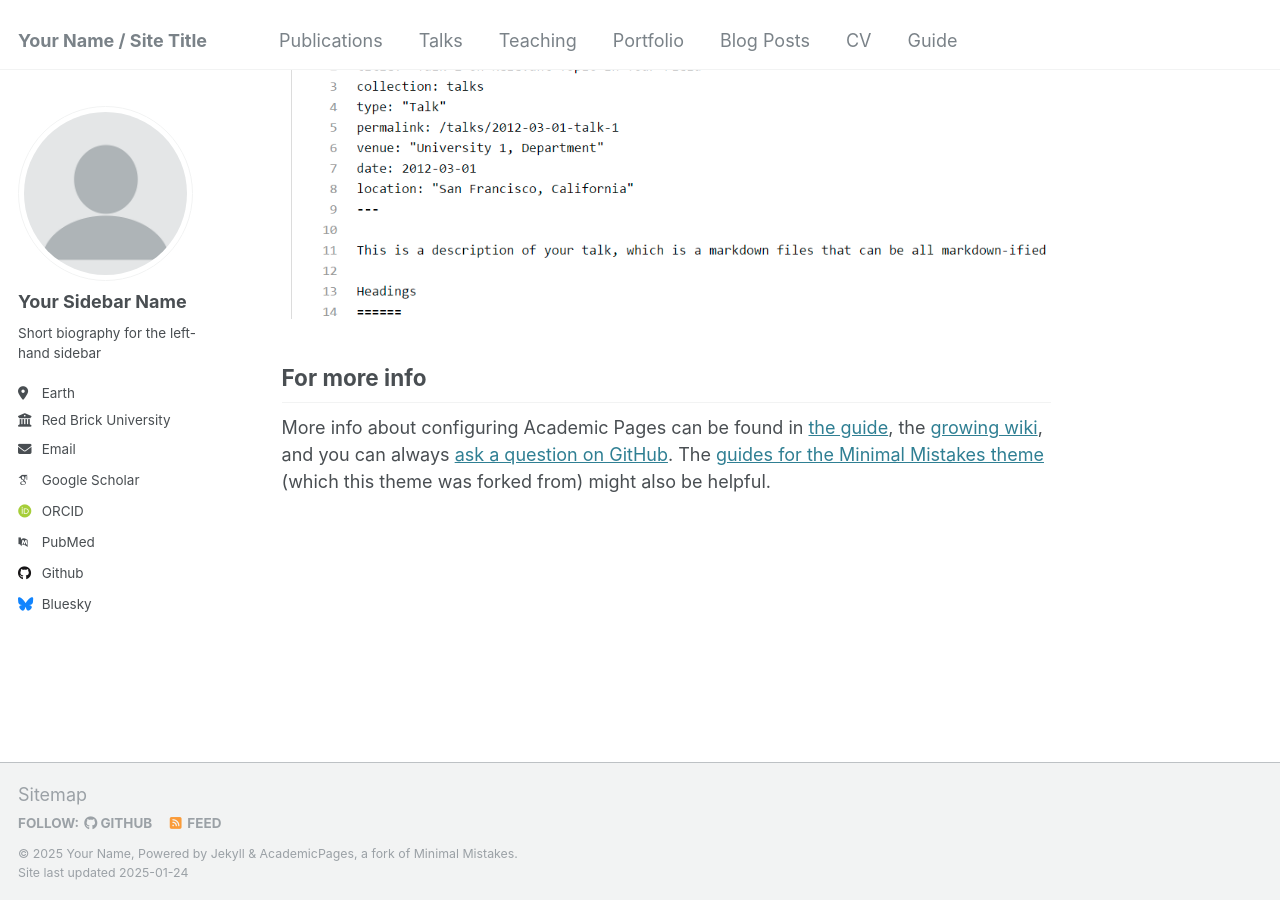
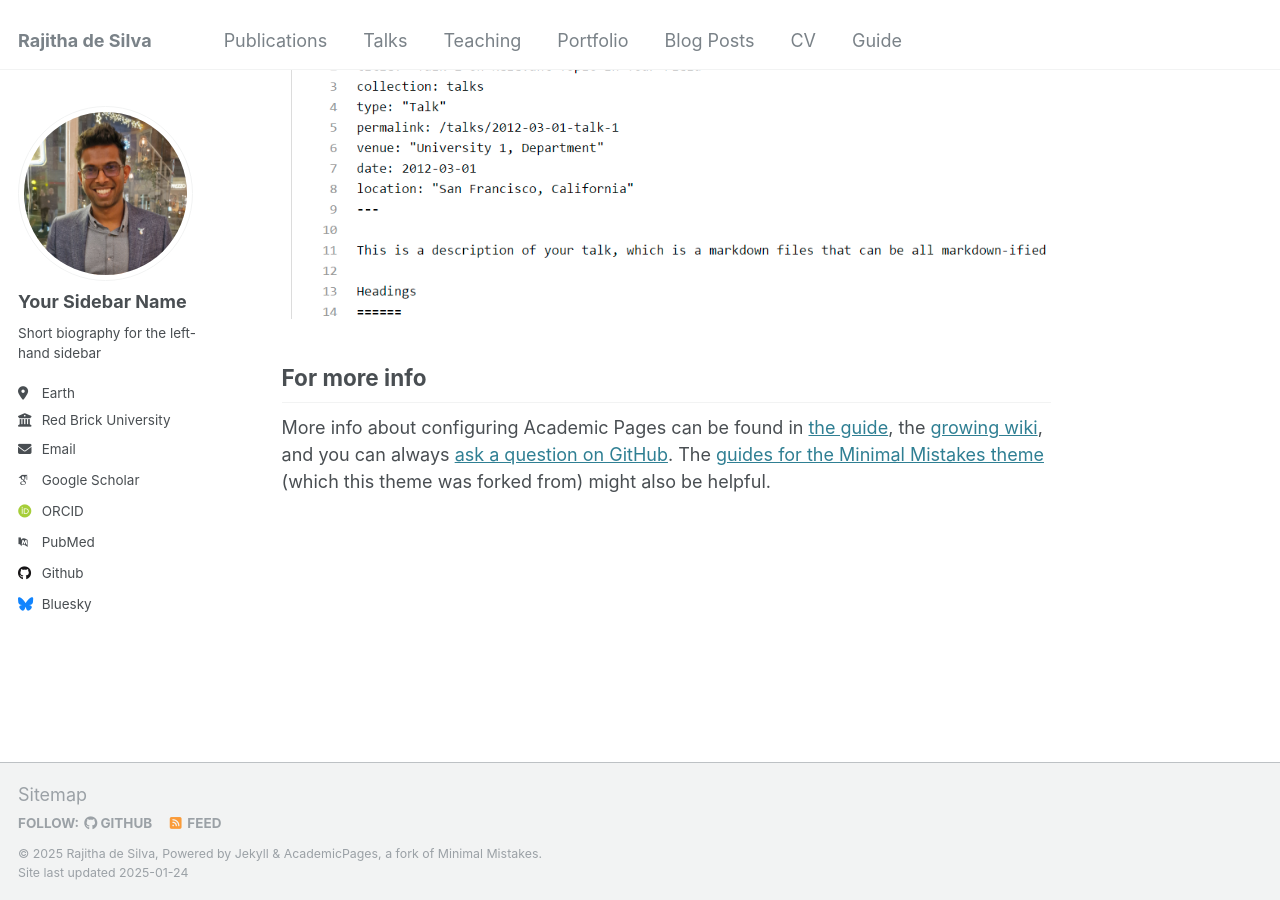
Before and after one commit to rajithadesilva/rajithadesilva.github.io, a Jekyll site: the page built from _pages/about.md, in a window 1280 px wide and 900 px high, scrolled down 2643 px. Built offline with Jekyll 4.4.1, drawn with Linux system fonts in a browser that asks for light colours; some web fonts are replaced.

Commit message:
Basic Update 1

```diff
--- a/_config.yml
+++ b/_config.yml
@@ -7,14 +7,14 @@
 # server process.
 
 # Basic Site Settings
-locale                   : "en-US"
-title                    : "Your Name / Site Title"
+locale                   : "en-GB"
+title                    : "Rajitha de Silva"
 title_separator          : "-"
-name                     : &name "Your Name"
-description              : &description "personal description"
-url                      : https://academicpages.github.io # the base hostname & protocol for your site e.g. "https://[your GitHub username].github.io"
+name                     : &name "Rajitha de Silva"
+description              : &description "Postdoctoral Research Associate in Robotics Perception"
+url                      : https://rajithadesilva.github.io # the base hostname & protocol for your site e.g. "https://[your GitHub username].github.io"
 baseurl                  : "" # the subpath of your site, e.g. "/blog"
-repository               : "academicpages/academicpages.github.io"
+repository               : "rajithadesilva/rajithadesilva.github.io"
 
 # Site Author - The following control what appear as part of the author content on the side bar.
 #               If a field is blank the icon and link will not appear, otherwise it will be shown.
```
Also changed, not shown: images/profile.png.
